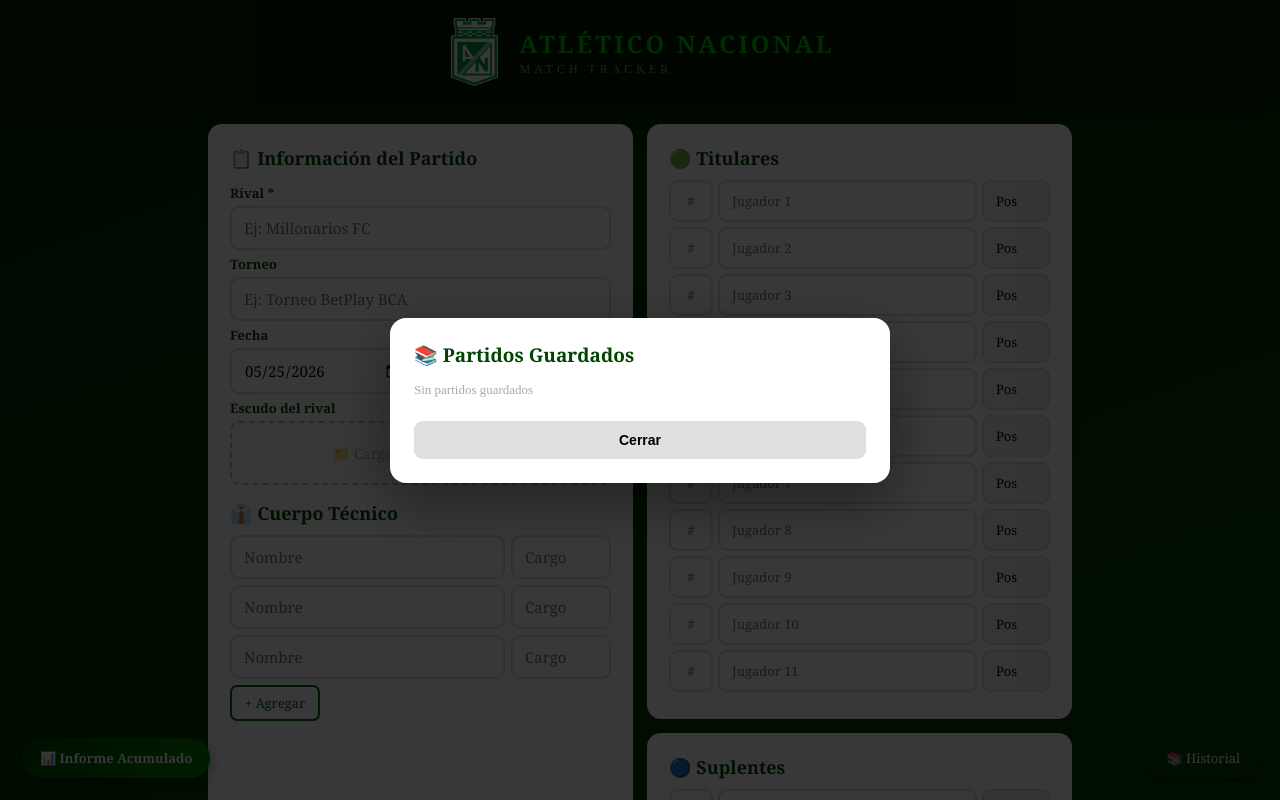
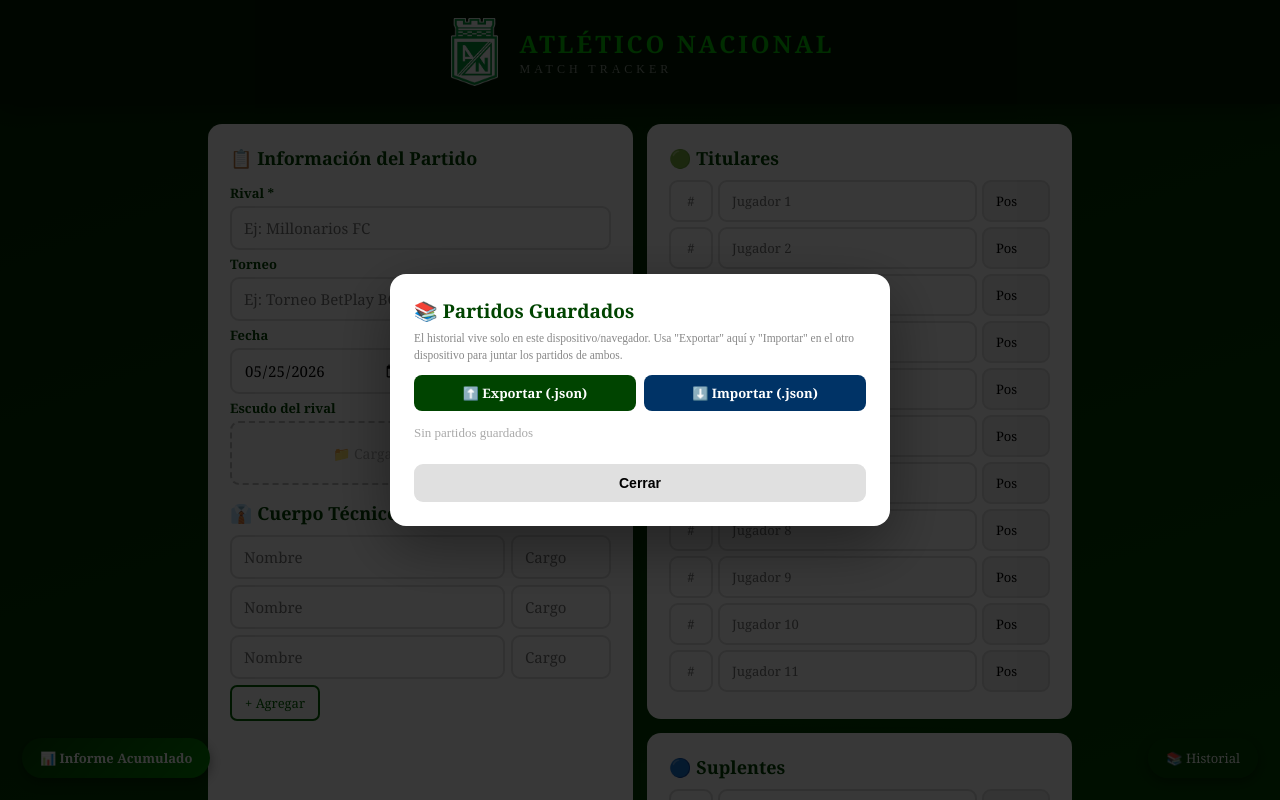
Before and after one commit to PFsimonduque/Match-tracker, a React (Vite) app: page / in a window 1280 px wide. Both pictures are taken after a click on the button "📚 Historial". Shown: the top 800 px of the page. Built offline with nearby package versions, Linux system fonts and the light colour scheme.

Commit message:
Update App.jsx

```diff
--- a/src/App.jsx
+++ b/src/App.jsx
@@ -73,7 +73,7 @@ function useTimer() {
 
 // ── Minutes played (corrected formula) ─────────────────
 function calcMins(name, ptype, events, t1Real, t2Real) {
-  let entryClock = ptype==="titular" ? 0 : null;
+  let entryClock = ptype==="titular" ? 0 : null;  // 0 = arranca en el pitazo inicial (antes decía 1, y le restaba 1 minuto de más a todos los titulares)
   let exitClock  = null;
   events.forEach(ev => {
     if (ev.type==="sub") { if (ev.in?.name===name) entryClock=ev.minute; if (ev.out?.name===name) exitClock=ev.minute; }
@@ -1579,7 +1579,7 @@ function EditMatchScreen({ match, onSave, onClose }) {
 // ── Persistence ─────────────────────────────────────────
 const SK = "an_match_v5";
 const loadH = () => { try { return JSON.parse(localStorage.getItem(SK)||"[]"); } catch { return []; } };
-const saveH = r => { try { const h=loadH(); h.unshift({...r,id:Date.now()}); localStorage.setItem(SK,JSON.stringify(h.slice(0,20))); } catch {} };
+const saveH = r => { try { const h=loadH(); h.unshift({...r,id:Date.now()}); localStorage.setItem(SK,JSON.stringify(h.slice(0,100))); } catch {} };
 
 // ── Accumulated stats engine ────────────────────────────
 const RANGES = ["1-15","16-30","31-45","46-60","61-75","76-90","90+"];
@@ -2144,6 +2144,45 @@ export default function App() {
   const [showH, setShowH]       = useState(false);
   const [histDetail, setHistDetail] = useState(null);
   const [editMatch, setEditMatch] = useState(null);
+  const fileInputRef = useRef(null);
+
+  const exportHistory = () => {
+    if (history.length===0) { alert("No hay partidos guardados para exportar."); return; }
+    const blob = new Blob([JSON.stringify(history, null, 2)], {type:"application/json"});
+    const url = URL.createObjectURL(blob);
+    const a = document.createElement("a");
+    a.href = url;
+    a.download = `Historial_AN_${new Date().toISOString().split("T")[0]}.json`;
+    document.body.appendChild(a); a.click(); document.body.removeChild(a);
+    URL.revokeObjectURL(url);
+  };
+
+  const handleImportFile = (e) => {
+    const f = e.target.files[0]; if (!f) return;
+    const reader = new FileReader();
+    reader.onload = (ev) => {
+      try {
+        const imported = JSON.parse(ev.target.result);
+        if (!Array.isArray(imported)) throw new Error("no-array");
+        const existingIds = new Set(history.map(h=>h.id));
+        const merged = [...history];
+        let added = 0;
+        imported.forEach(m => {
+          if (m && m.id!=null && !existingIds.has(m.id)) { merged.push(m); existingIds.add(m.id); added++; }
+        });
+        merged.sort((a,b)=>(b.id||0)-(a.id||0));
+        const trimmed = merged.slice(0,100);
+        localStorage.setItem(SK, JSON.stringify(trimmed));
+        setHistory(trimmed);
+        alert(`Se importaron ${added} partido(s) nuevo(s). Total en este dispositivo: ${trimmed.length}.`);
+      } catch (err) {
+        alert("No se pudo leer ese archivo. Debe ser un .json exportado desde esta misma app (botón Exportar).");
+      }
+    };
+    reader.readAsText(f);
+    e.target.value = "";
+  };
+
 
   // Load jsPDF script once
   useEffect(() => {
@@ -2197,7 +2236,23 @@ export default function App() {
           display:"flex",alignItems:"center",justifyContent:"center"}}>
           <div style={{background:"white",borderRadius:16,padding:24,maxWidth:500,
             width:"90%",maxHeight:"80vh",overflowY:"auto",boxShadow:"0 20px 60px rgba(0,0,0,0.4)"}}>
-            <h3 style={{margin:"0 0 14px",color:G.greenDark,fontFamily:"Georgia,serif",fontSize:19}}>📚 Partidos Guardados</h3>
+            <h3 style={{margin:"0 0 6px",color:G.greenDark,fontFamily:"Georgia,serif",fontSize:19}}>📚 Partidos Guardados</h3>
+            <p style={{margin:"0 0 12px",fontSize:11.5,color:"#888",lineHeight:1.4}}>
+              El historial vive solo en este dispositivo/navegador. Usa "Exportar" aquí y "Importar" en el otro dispositivo para juntar los partidos de ambos.
+            </p>
+            <input type="file" accept=".json,application/json" ref={fileInputRef} style={{display:"none"}} onChange={handleImportFile}/>
+            <div style={{display:"grid",gridTemplateColumns:"1fr 1fr",gap:8,marginBottom:14}}>
+              <button onClick={exportHistory}
+                style={{padding:"9px",background:G.greenDark,color:"white",border:"none",
+                  borderRadius:8,cursor:"pointer",fontFamily:"Georgia,serif",fontSize:13,fontWeight:"bold"}}>
+                ⬆️ Exportar (.json)
+              </button>
+              <button onClick={()=>fileInputRef.current && fileInputRef.current.click()}
+                style={{padding:"9px",background:"#003366",color:"white",border:"none",
+                  borderRadius:8,cursor:"pointer",fontFamily:"Georgia,serif",fontSize:13,fontWeight:"bold"}}>
+                ⬇️ Importar (.json)
+              </button>
+            </div>
             {history.length===0
               ? <p style={{color:"#aaa",fontSize:13}}>Sin partidos guardados</p>
               : history.map(h=>(
```
